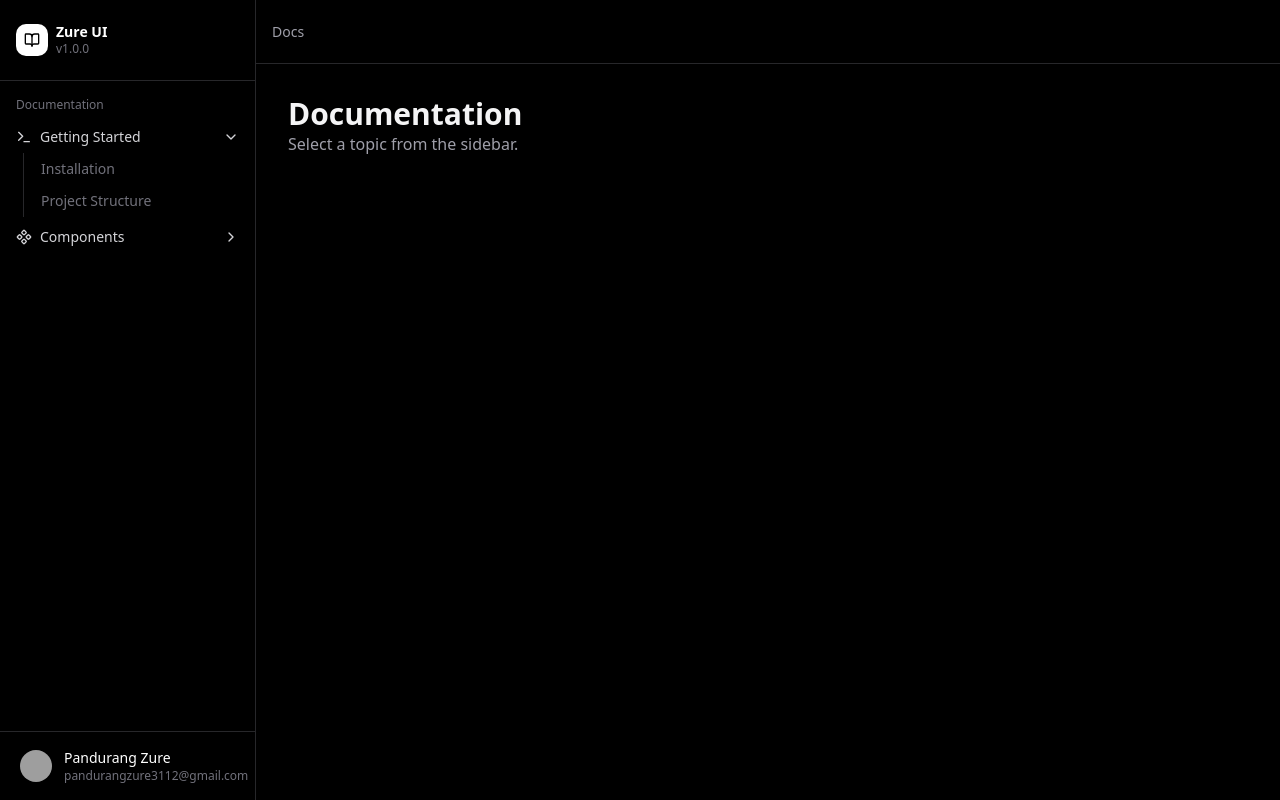
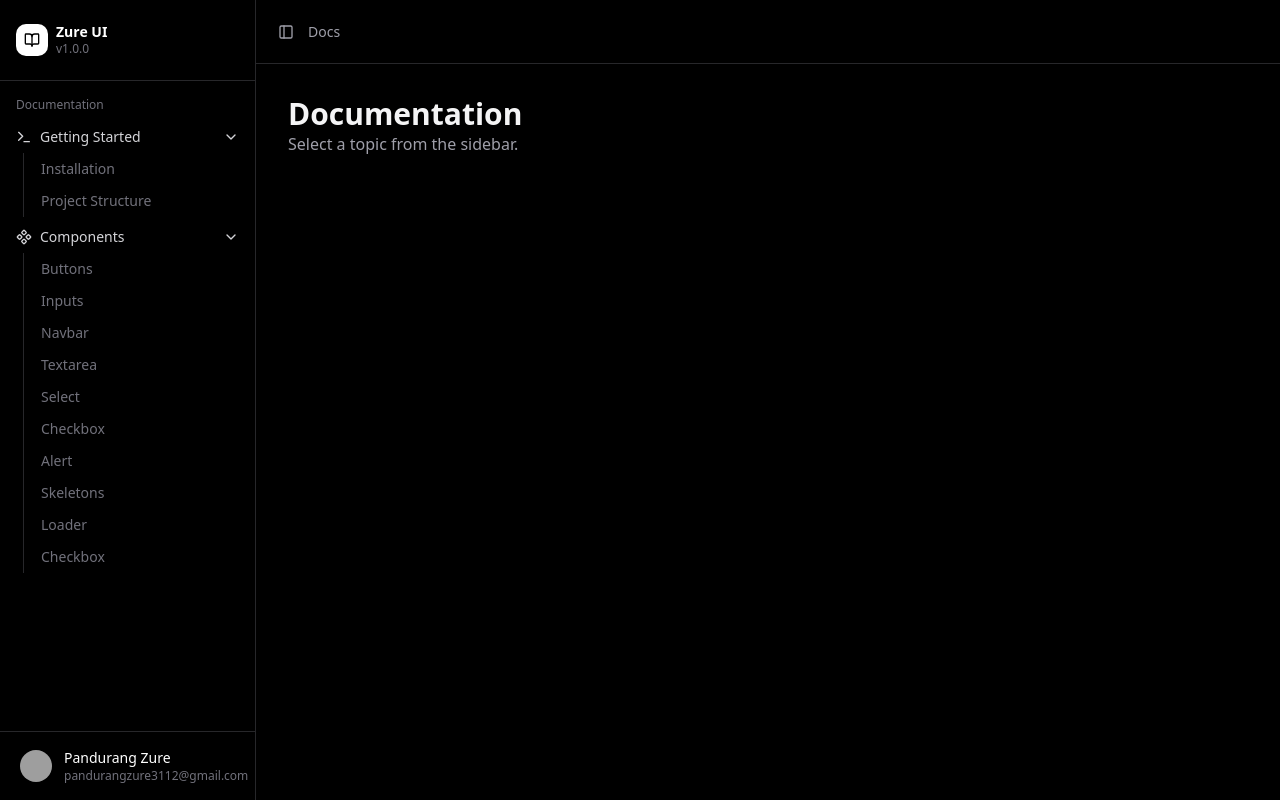
Before and after one commit to PANDURANGZURE/zure-ui-docs, a Next.js app: page /docs in a window 1280 px wide. Built offline with nearby package versions, Linux system fonts and the light colour scheme; grey boxes are pictures that could not be loaded.

Commit message:
added active

```diff
--- a/src/app/components/app-sidebar.jsx
+++ b/src/app/components/app-sidebar.jsx
@@ -60,6 +60,7 @@ const sidebarData = {
     {
       title: "Components",
       icon: Component,
+      isActive: true,
       items: [
         { title: "Buttons", url: "/docs/components/button" },
         { title: "Inputs", url: "/docs/components/input" },
@@ -155,7 +156,7 @@ export function AppSidebar(props) {
       {/* ---------- FOOTER ---------- */}
       <SidebarFooter className="border-t border-zinc-800 bg-black p-2">
         <DropdownMenu className="">
-          <DropdownMenuTrigger asChild>
+          <DropdownMenuTrigger  asChild>
             <button className="flex w-full items-center gap-3 rounded-md px-3 py-2 hover:bg-zinc-900 hover:text-white">
               <Avatar className="h-8 w-8">
                 <AvatarImage src="https://pandurang-2k25.netlify.app/assets/pfp-_lj6DcG3.png" />
--- a/src/app/docs/layout.jsx
+++ b/src/app/docs/layout.jsx
@@ -9,7 +9,7 @@ export default function DocsLayout({ children }) {
 
         <main className="flex-1 bg-black">
           <header className="flex h-16 items-center gap-2 border-b border-zinc-800 px-4">
-            <SidebarTrigger className="text-zinc-400 hover:text-white md:hidden block" />
+            <SidebarTrigger className="text-zinc-400 hover:text-white " />
             <span className="text-sm text-zinc-400">Docs</span>
           </header>
 
```
